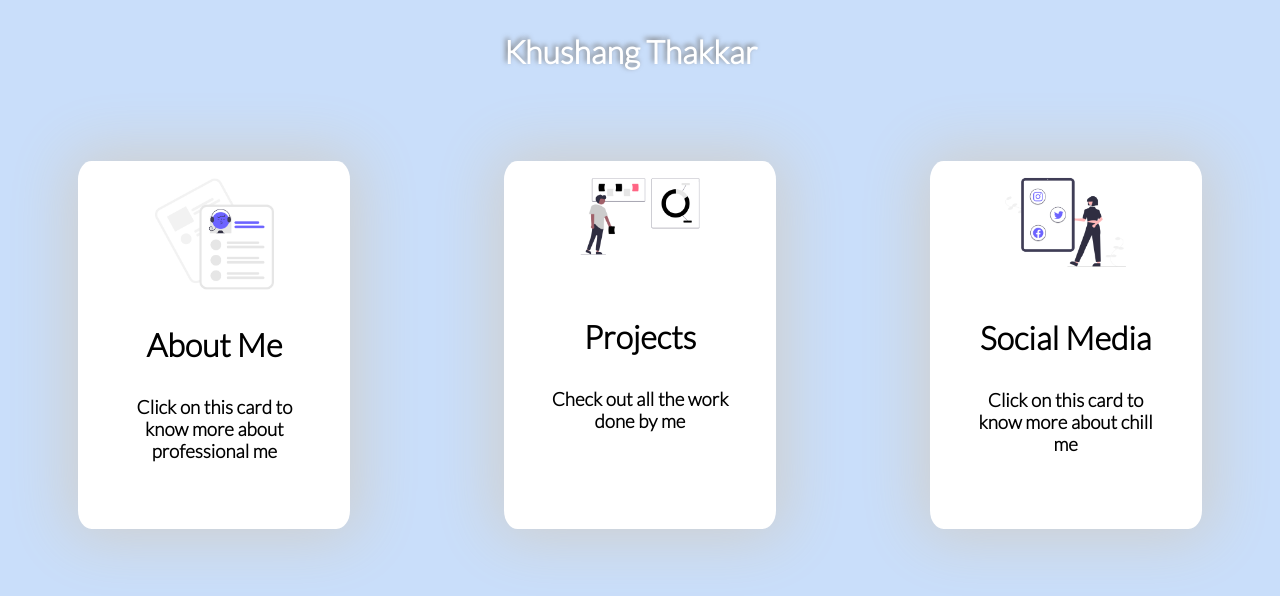
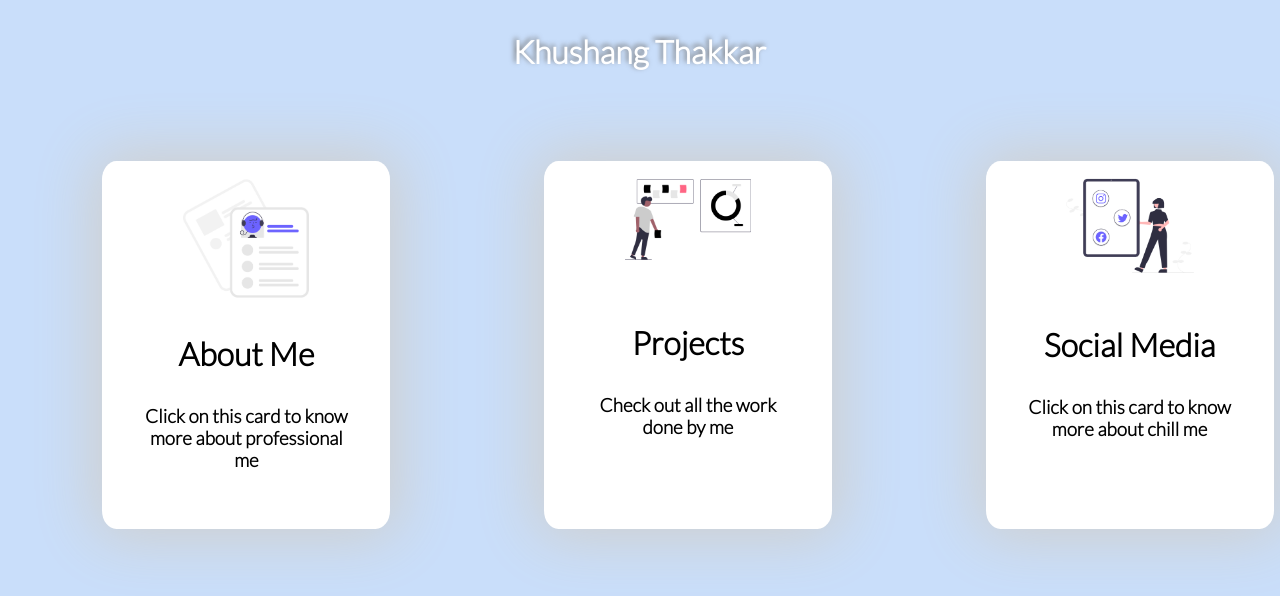
Before and after one commit to Thakkar-Khushang/IEEE-CS-TASK2, a plain HTML site: page index.html in a window 1280 px wide. Drawn offline with Linux system fonts and the light colour scheme.

Commit message:
Changed width size for smaller screens

```diff
--- a/index.css
+++ b/index.css
@@ -14,11 +14,11 @@
                margin:0px;
                display:flex;
                flex-direction:row;
-                justify-content: center;
+              justify-content: space-around;
            }
            .Heading{
             margin:0px;
-            width: 17rem;
+            width: 15.9rem;
             display: flex;
            }
 
@@ -41,7 +41,7 @@
             margin-top: 7%;
             display: flex;
             flex-direction: row;
-            justify-content:center;
+            justify-content:space-around;
            }
            .box h1
            {
@@ -64,7 +64,7 @@
             text-align: center;
             border-radius: 5%;
             box-shadow:0px 0px 60px 10px rgb(207, 207, 206);
-            width: 17rem;
+            width: 18rem;
             height: 23rem;
              padding: 2%;
              margin: auto;
@@ -98,7 +98,7 @@
             text-align: center;
             border-radius: 5%;
             box-shadow:0px 0px 60px 10px rgb(207, 207, 206);
-            width: 17rem;
+            width: 18rem;
             height: 23rem;
              padding: 2%;
              margin: auto;
@@ -129,7 +129,7 @@
             text-align: center;
             border-radius: 5%;
             box-shadow:0px 0px 60px 10px rgb(207, 207, 206);
-            width: 17rem;
+            width: 18rem;
             height: 23rem;
              padding: 2%;
              margin: auto;
@@ -170,11 +170,11 @@
             margin-top: 8%;
             display: flex;
             flex-direction: column;
-            justify-content:space-around;
+            justify-content:center;
            }
            .Lin
            {
-            max-width: 99%;
+            max-width: 100%;
             max-height: 80%;
             padding: 2%;
             margin-bottom: 12%;
@@ -183,7 +183,7 @@
            }
            .Ghub
            {
-            max-width: 99%;
+            max-width: 100%;
             max-height: 60%;
             padding: 2%;
             margin-bottom: 12%;
@@ -191,7 +191,7 @@
            }
            .Igram
            {
-            max-width: 99%;
+            max-width: 100%;
             max-height: 60%;
             padding: 2%;
             margin-bottom: 12%;
```
